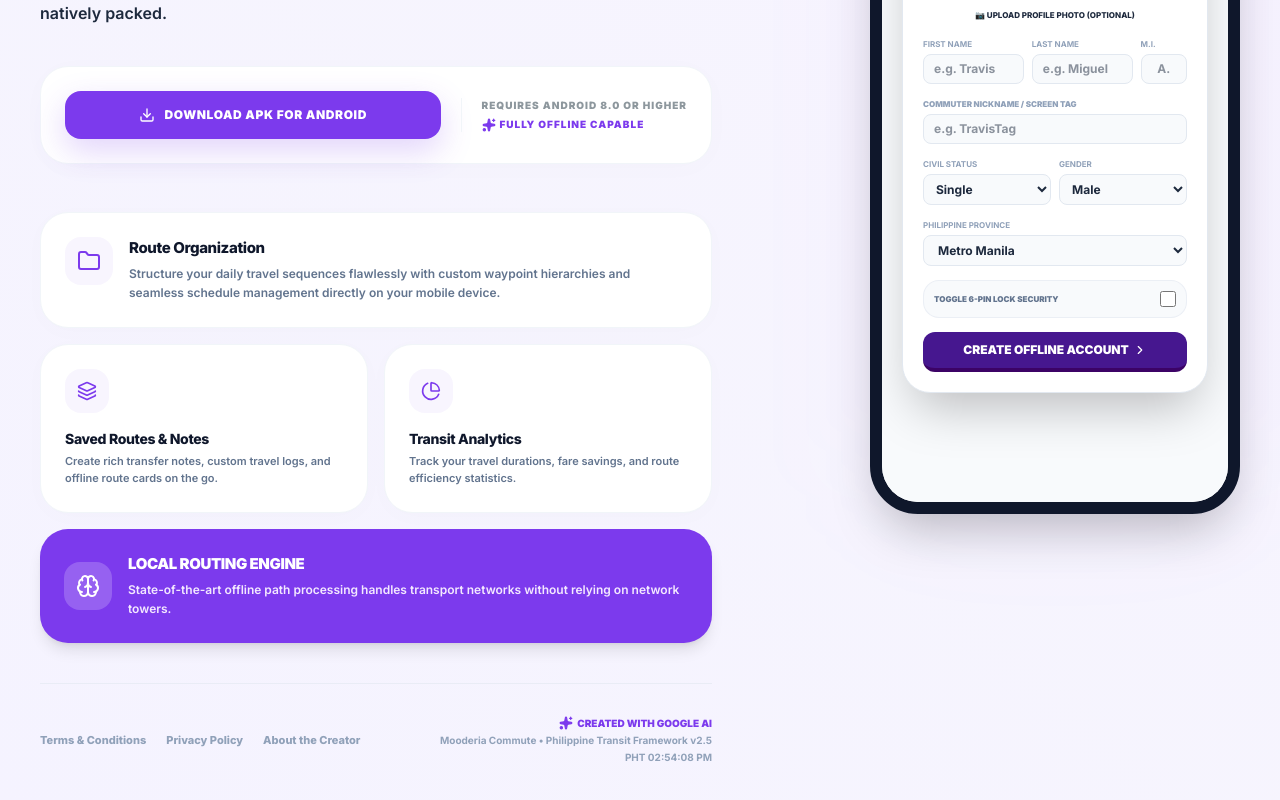
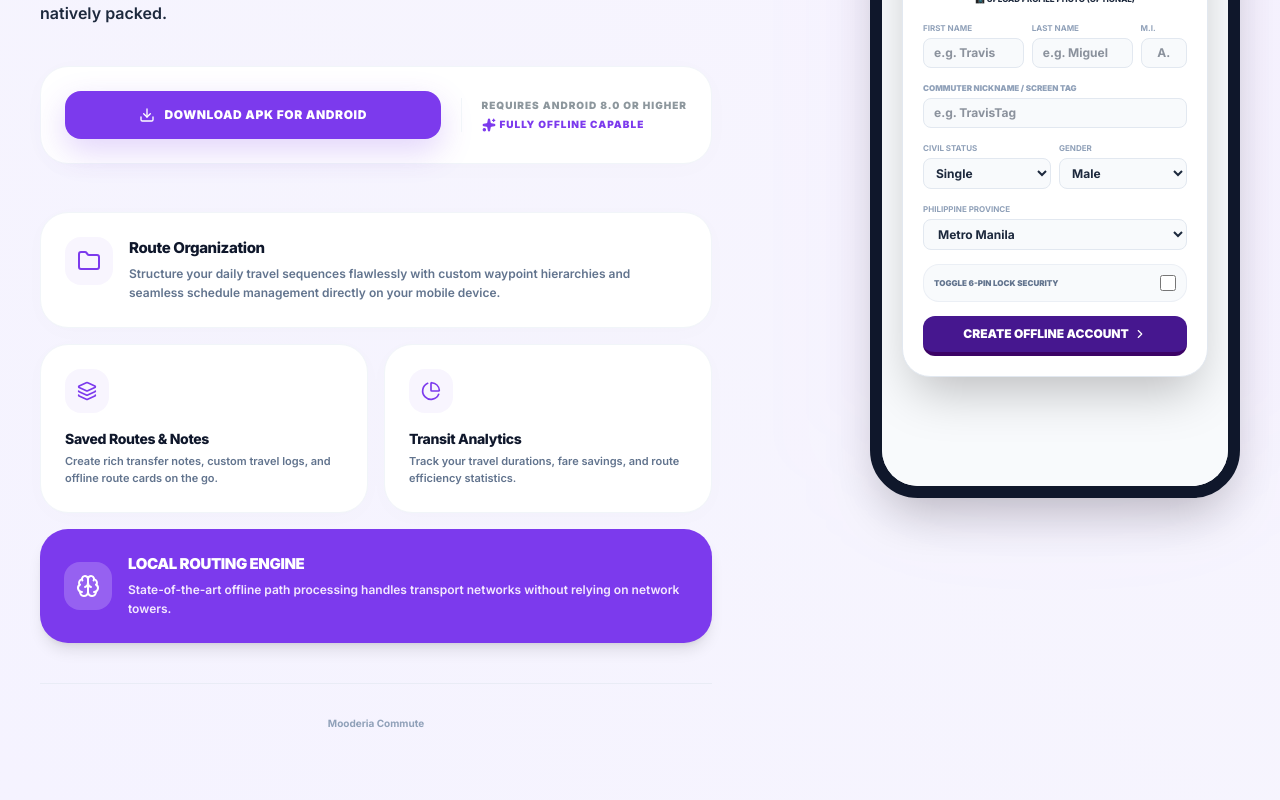
Before and after one commit to therealtmmc/Mooderia-Commute, a React (Vite) app: page / in a window 1280 px wide. Shown: the part 316-1116 px from the top of the page. Built offline with nearby package versions, Linux system fonts and the light colour scheme.

Commit message:
refactor: enable vertical scrolling and cleanup UI
Update layout containers to allow vertical scrolling
and remove unused developer sandbox and footer links.

```diff
--- a/src/App.tsx
+++ b/src/App.tsx
@@ -8,7 +8,7 @@ import MobileShell from './components/MobileShell';
 
 export default function App() {
   return (
-    <div className="w-screen h-screen">
+    <div className="w-full min-h-screen">
       <MobileShell />
     </div>
   );
--- a/src/components/MobileShell.tsx
+++ b/src/components/MobileShell.tsx
@@ -448,42 +448,11 @@ export default function MobileShell() {
 
           </motion.div>
 
-          {/* Quick Sandbox Bypass Option */}
-          <motion.div variants={itemVariants} className="text-center pt-3">
-            <button
-              id="dev-sandbox-bypass-btn"
-              onClick={() => {
-                localStorage.setItem('mooderia_bypass_restriction', 'true');
-                setForceApkSimDir(true);
-              }}
-              className="text-[10px] text-purple-600 hover:text-[#6d28d9] dark:text-purple-400 dark:hover:text-purple-300 font-extrabold uppercase tracking-widest underline cursor-pointer"
-            >
-              Simulate APK Container (Developer Sandbox Mode)
-            </button>
-          </motion.div>
-
           <motion.div variants={itemVariants} className="border-t border-slate-200/60 dark:border-slate-800/40 my-6 w-full"></motion.div>
-
-          {/* Footer Navigation Links */}
-          <motion.div variants={itemVariants} className="flex justify-center items-center gap-5 text-[11px] font-extrabold text-slate-400 dark:text-slate-500 mb-4 flex-wrap">
-            <button className="hover:text-slate-600 dark:hover:text-slate-400 cursor-pointer transition">
-              Terms &amp; Conditions
-            </button>
-            <button className="hover:text-slate-600 dark:hover:text-slate-400 cursor-pointer transition">
-              Privacy Policy
-            </button>
-            <button className="hover:text-slate-600 dark:hover:text-slate-400 cursor-pointer transition">
-              About the Creator
-            </button>
-          </motion.div>
 
           {/* Core watermark */}
           <motion.div variants={itemVariants} className="flex flex-col items-center justify-center text-[10px] text-slate-400/80 font-bold gap-1 mt-2 pb-8">
-            <span className="flex items-center gap-1 text-[#7c3aed] font-black uppercase text-[10px]">
-              <Sparkles className="w-3.5 h-3.5 fill-current" /> Created with Google AI
-            </span>
-            <span>Mooderia Commute • Philippine Transit Framework v2.5</span>
-            <span>{phtClock}</span>
+            <span>Mooderia Commute</span>
           </motion.div>
 
         </div>
@@ -946,9 +915,9 @@ export default function MobileShell() {
   };
 
   return (
-    <div id="applet-theme-wrapper" className={`${isDarkClass} w-full min-h-screen overflow-y-auto overflow-x-hidden bg-gradient-to-tr from-violet-50/50 via-stone-50/20 to-purple-50/40 dark:from-slate-950 dark:via-purple-950/10 dark:to-slate-950 scroll-smooth`}>
+    <div id="applet-theme-wrapper" className={`${isDarkClass} w-full min-h-screen bg-gradient-to-tr from-violet-50/50 via-stone-50/20 to-purple-50/40 dark:from-slate-950 dark:via-purple-950/10 dark:to-slate-950 scroll-smooth`}>
       {isDesktop ? (
-        <div id="desktop-commute-wrapper" className="w-full min-h-screen flex items-center justify-center bg-transparent p-4 md:p-6 lg:p-10 select-text overflow-y-auto">
+        <div id="desktop-commute-wrapper" className="w-full min-h-screen flex items-center justify-center bg-transparent p-4 md:p-6 lg:p-10 select-text">
           <motion.div
             initial="hidden"
             animate="visible"
@@ -1094,26 +1063,8 @@ export default function MobileShell() {
               <motion.div variants={dItemVariants} className="space-y-4 max-w-2xl">
                 <div className="border-t border-slate-200/60 dark:border-slate-800/40 w-full pt-4"></div>
 
-                <div className="flex flex-col sm:flex-row items-start sm:items-center justify-between text-slate-400 dark:text-slate-500 gap-4">
-                  <div className="flex items-center gap-5 text-[11px] font-extrabold">
-                    <button className="hover:text-slate-600 dark:hover:text-slate-400 cursor-pointer transition">
-                      Terms &amp; Conditions
-                    </button>
-                    <button className="hover:text-slate-600 dark:hover:text-[#9174f4] cursor-pointer transition">
-                      Privacy Policy
-                    </button>
-                    <button className="hover:text-slate-600 dark:hover:text-slate-450 cursor-pointer transition">
-                      About the Creator
-                    </button>
-                  </div>
-
-                  <div className="flex flex-col sm:items-end text-[10px] font-bold gap-0.5">
-                    <span className="flex items-center gap-1 text-[#7c3aed] font-black uppercase text-[10px]">
-                      <Sparkles className="w-3.5 h-3.5 fill-current" /> Created with Google AI
-                    </span>
-                    <span>Mooderia Commute • Philippine Transit Framework v2.5</span>
-                    <span>{phtClock}</span>
-                  </div>
+                <div className="flex flex-col sm:flex-row items-center justify-center text-slate-400 dark:text-slate-500 text-[10px] font-bold">
+                  <span>Mooderia Commute</span>
                 </div>
               </motion.div>
 
--- a/src/index.css
+++ b/src/index.css
@@ -13,7 +13,8 @@ body {
   font-family: var(--font-sans);
   background-color: #f5f3ff; /* Elegant minimalist light-purple backplate */
   color: #1e1b4b; /* deep indigo text */
-  overflow: hidden;
+  overflow-y: auto;
+  overflow-x: hidden;
 }
 
 /* Custom visual theme classes from the Bold Typography theme */
```
